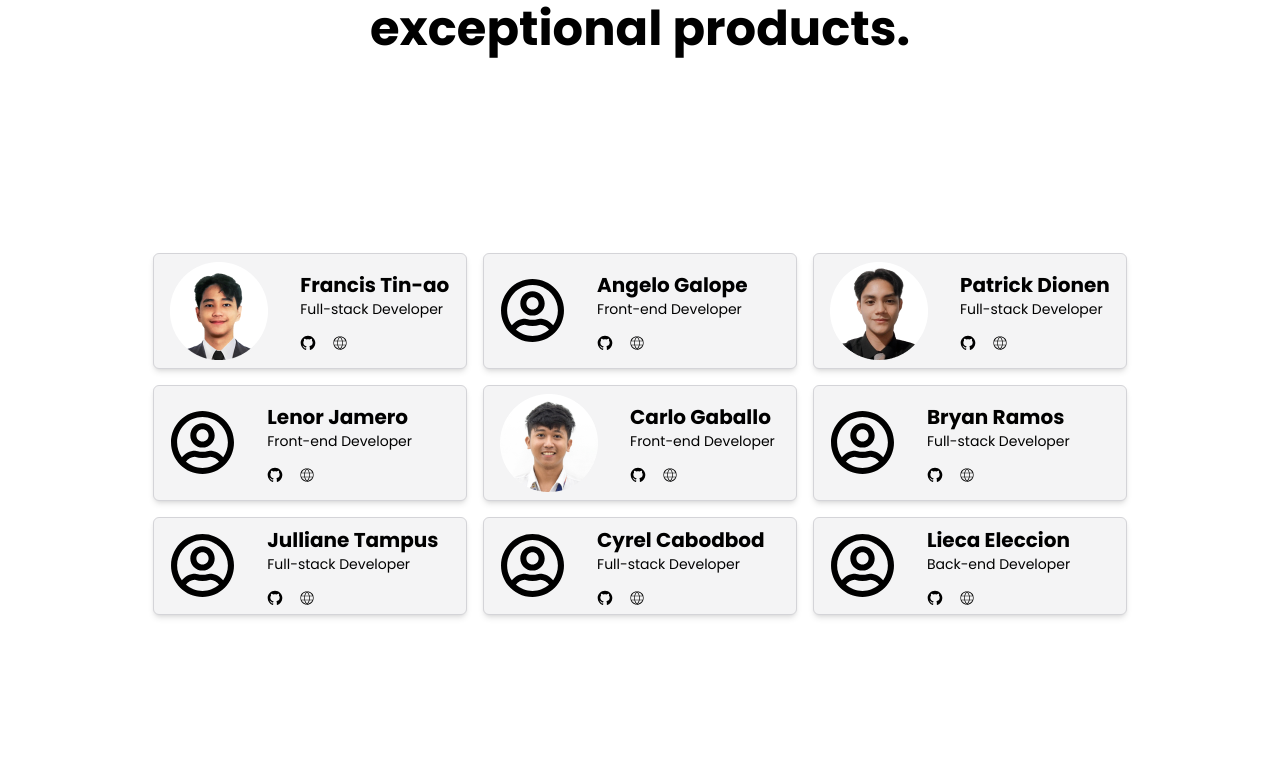
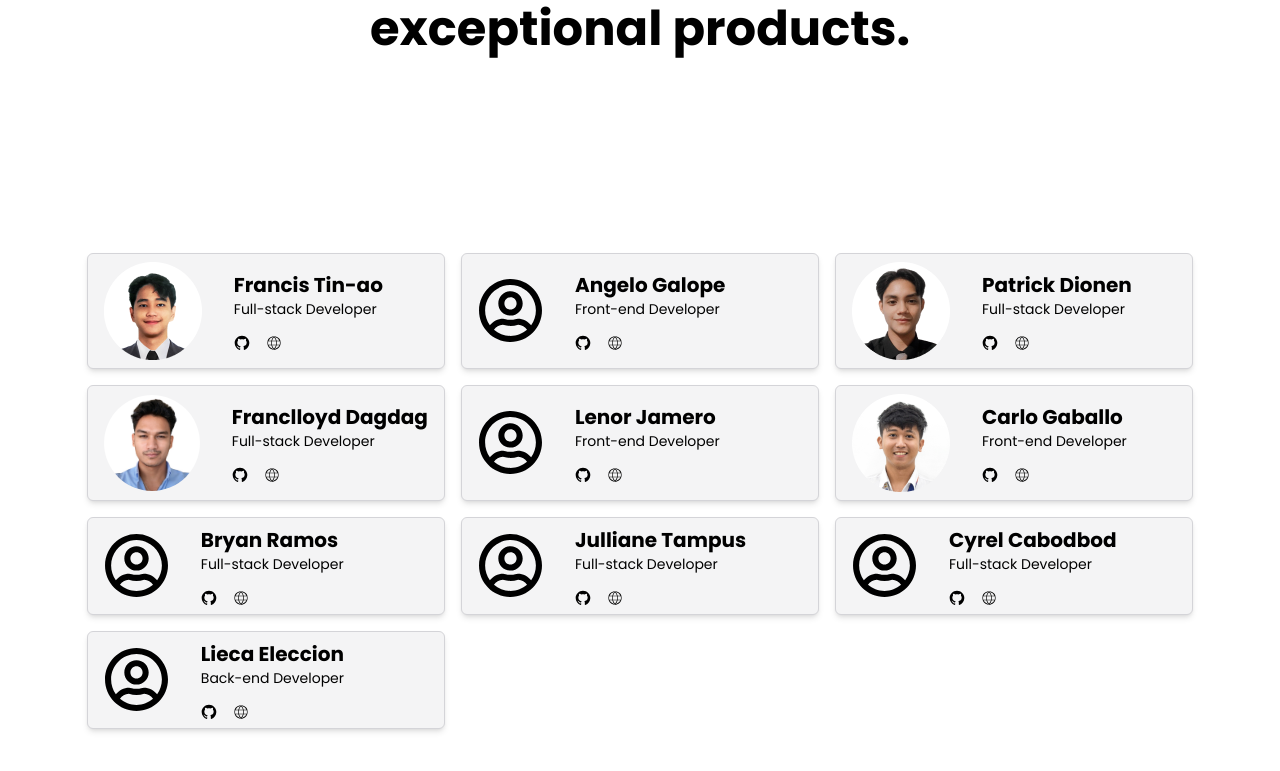
Before and after one commit to exon-dev/exon, a React (Vite) app: page / in a window 1280 px wide. Shown: the part 9111-9882 px from the top of the page. Before the commit the page ends 9822 px from the top, so only its background shows below. Built offline with nearby package versions, Linux system fonts and the light colour scheme.

Commit message:
added franclloyd dagdag in team

```diff
--- a/src/data/team.jsx
+++ b/src/data/team.jsx
@@ -5,6 +5,7 @@ import { FaRegUserCircle } from "react-icons/fa";
 import fra from "../assets/talents/fra.png";
 import trikk from "../assets/talents/trik.png";
 import carlo from "../assets/talents/carlo.png";
+import franc from "../assets/talents/franc.jpg";
 
 const members = [
 	{
@@ -39,6 +40,20 @@ const members = [
 		role: "Full-stack Developer",
 		github_link: "https://github.com/ImTrikk",
 		portfolio: "https://patrick-dionen.vercel.app/",
+	},
+	{
+		image: (
+			<img
+				src={franc}
+				alt='Franclloyd Dagdag'
+				draggable={false}
+				className='w-24 h-auto rounded-full'
+			/>
+		),
+		name: "Franclloyd Dagdag",
+		role: "Full-stack Developer",
+		github_link: "https://github.com/Kendaichi",
+		portfolio: "",
 	},
 	{
 		image: <FaRegUserCircle size={65} />,
```
Also changed, not shown: src/assets/talents/franc.jpg (added).
